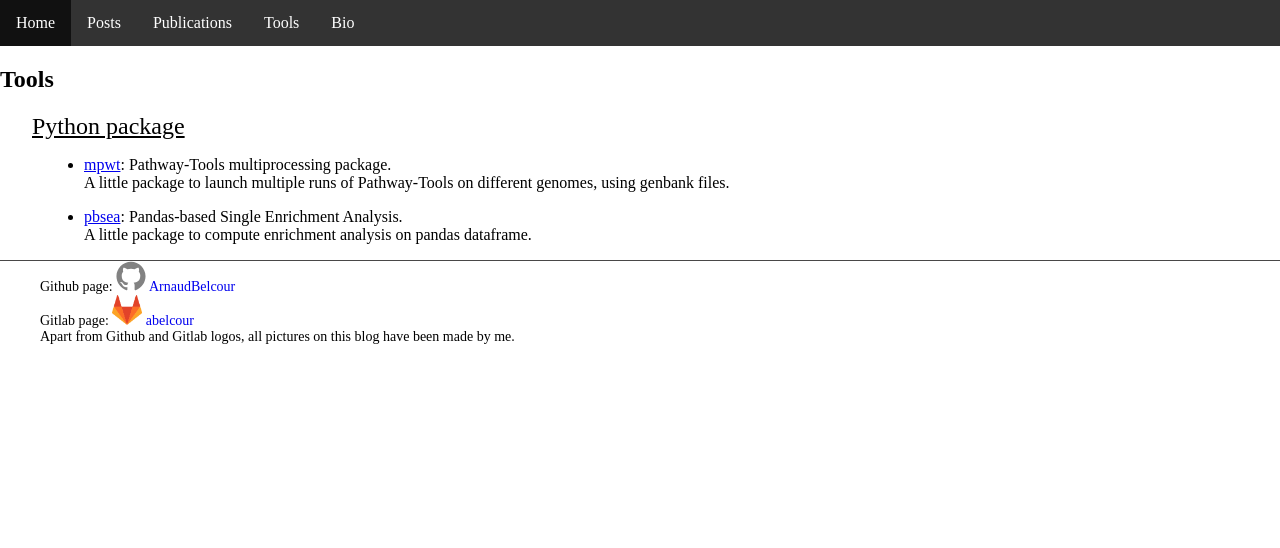
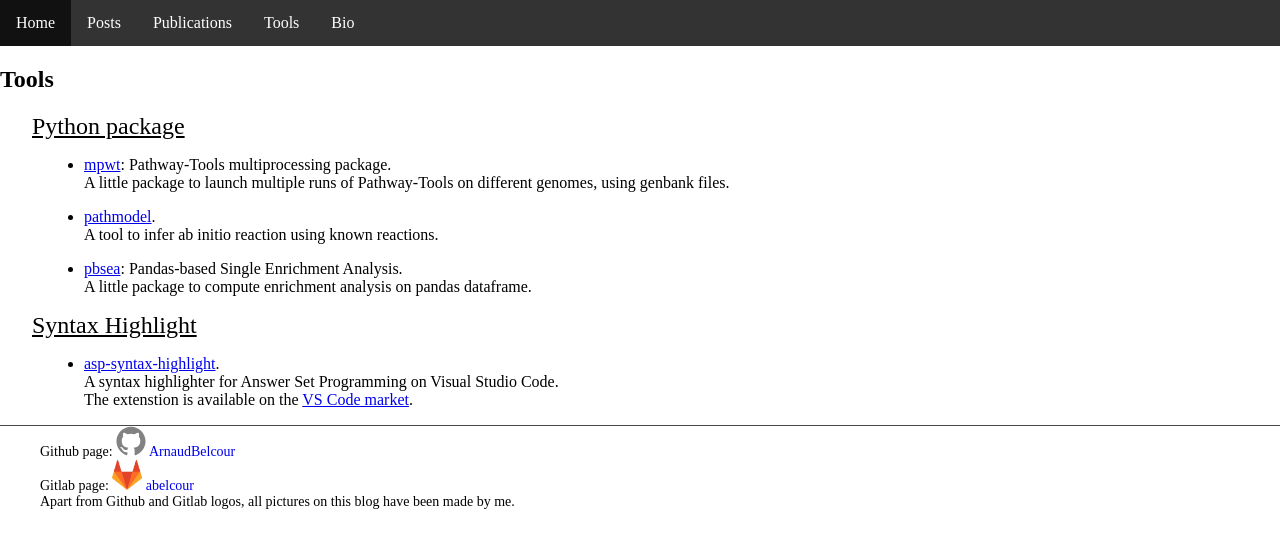
Before and after one commit to ArnaudBelcour/blog, a Jekyll site: the page built from pages/tools.html, in a window 1280 px wide. Shown: the top 548 px of the page. Built offline with Jekyll 4.4.1, drawn with Linux system fonts in a browser that asks for light colours.

Commit message:
Add new preprint. Add tools (pathmodel and syntax highlight).

```diff
--- a/pages/tools.html
+++ b/pages/tools.html
@@ -14,10 +14,23 @@ permalink: pages/tools/
 					</p>
 				</li>
 				<li>
+					<p><a href='https://gitlab.inria.fr/DYLISS/PathModel'>pathmodel</a>.<br>
+						A tool to infer ab initio reaction using known reactions.<br>
+					</p>
+				</li>
+				<li>
 					<p><a href='https://github.com/ArnaudBelcour/pbsea'>pbsea</a>: Pandas-based Single Enrichment Analysis.<br>
 						A little package to compute enrichment analysis on pandas dataframe.<br>
 					</p>
 				</li>
 			</ul>
-
+			<h2>Syntax Highlight</h2>
+			<ul>
+				<li>
+					<p><a href='https://github.com/ArnaudBelcour/asp-syntax-highlight'>asp-syntax-highlight</a>.<br>
+						A syntax highlighter for Answer Set Programming on Visual Studio Code.<br>
+						The extenstion is available on the <a href='https://marketplace.visualstudio.com/items?itemName=abelcour.asp-syntax-highlight'>VS Code market</a>.
+					</p>
+				</li>
+			</ul>
 </div>
```
Also changed, not shown: pages/publications.html (+7 -1 lines).
